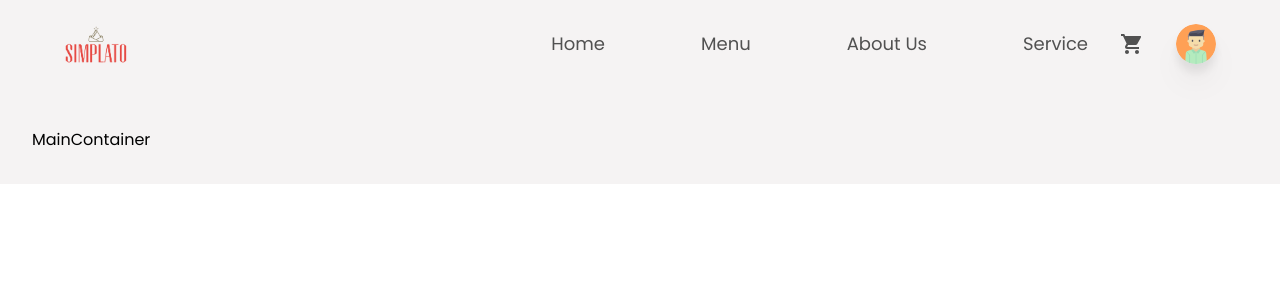
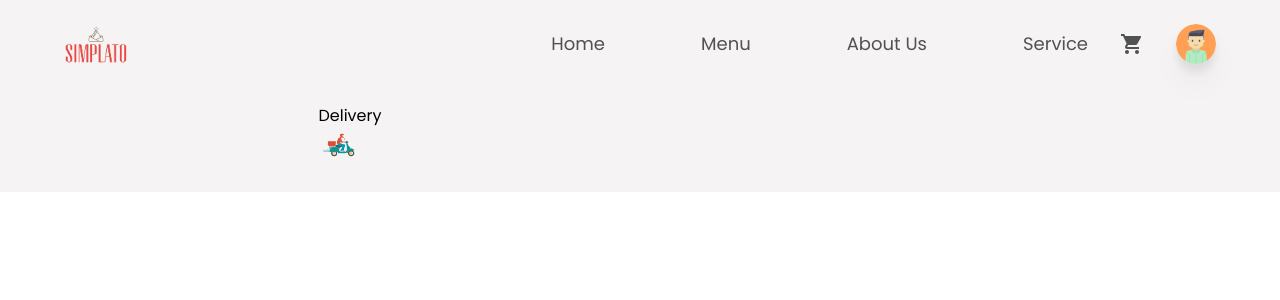
Before and after one commit to romerocam/e-simplato, a React (Create React App) app: page / in a window 1280 px wide. Shown: the top 300 px of the page. Built offline with nearby package versions, Linux system fonts and the light colour scheme.

Commit message:
main container styling

```diff
--- a/src/App.js
+++ b/src/App.js
@@ -9,7 +9,7 @@ const App = () => {
       <div className="w-screen h-auto flex flex-col bg-primary">
         <Header />
 
-        <main className="mt-24 p-8 w-full">
+        <main className="mt-14 md:mt-20 px-4 md:px-16 py-4 w-full">
           <Routes>
             <Route path="/" element={<MainContainer />} />
             <Route path="/createItem" element={<CreateContainer />} />
--- a/src/components/MainContainer.jsx
+++ b/src/components/MainContainer.jsx
@@ -1,9 +1,20 @@
-import React from 'react'
+import React from "react";
+import Delivery from "../img/delivery.png";
 
 const MainContainer = () => {
   return (
-    <div>MainContainer</div>
-  )
-}
+    <div className="grid grid-cols-1 md:grid-cols-2 gap-2">
+      <div className="py-2 flex-1 flex flex-col items-start md:items-center justify-center">
+        <div>
+          <p>Delivery</p>
+          <div className="w-10 h-10 rounded-full overflow-hidden">
+            <img src={Delivery} className='w-full h-full object-contain' alt="delivery" />
+          </div>
+        </div>
+      </div>
+      <div className="py-2 flex-1"></div>
+    </div>
+  );
+};
 
-export default MainContainer
+export default MainContainer;
```
